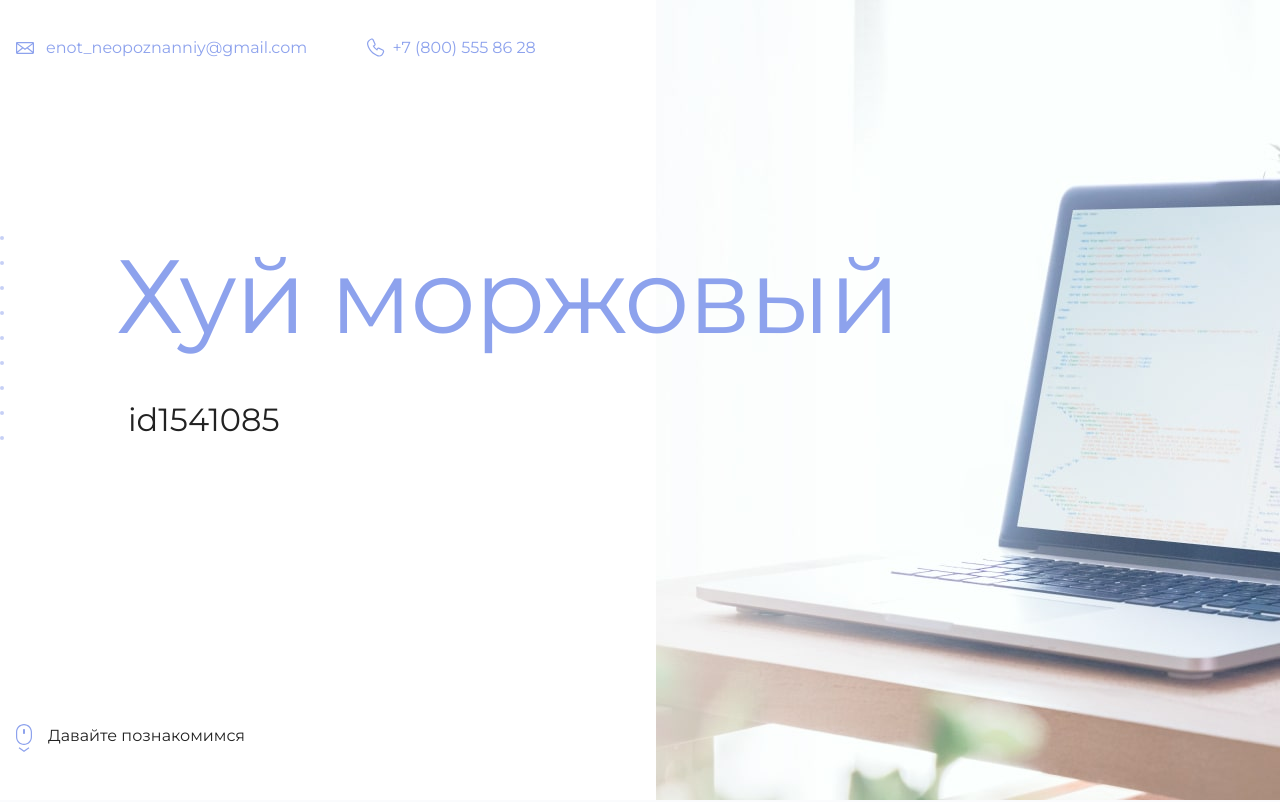
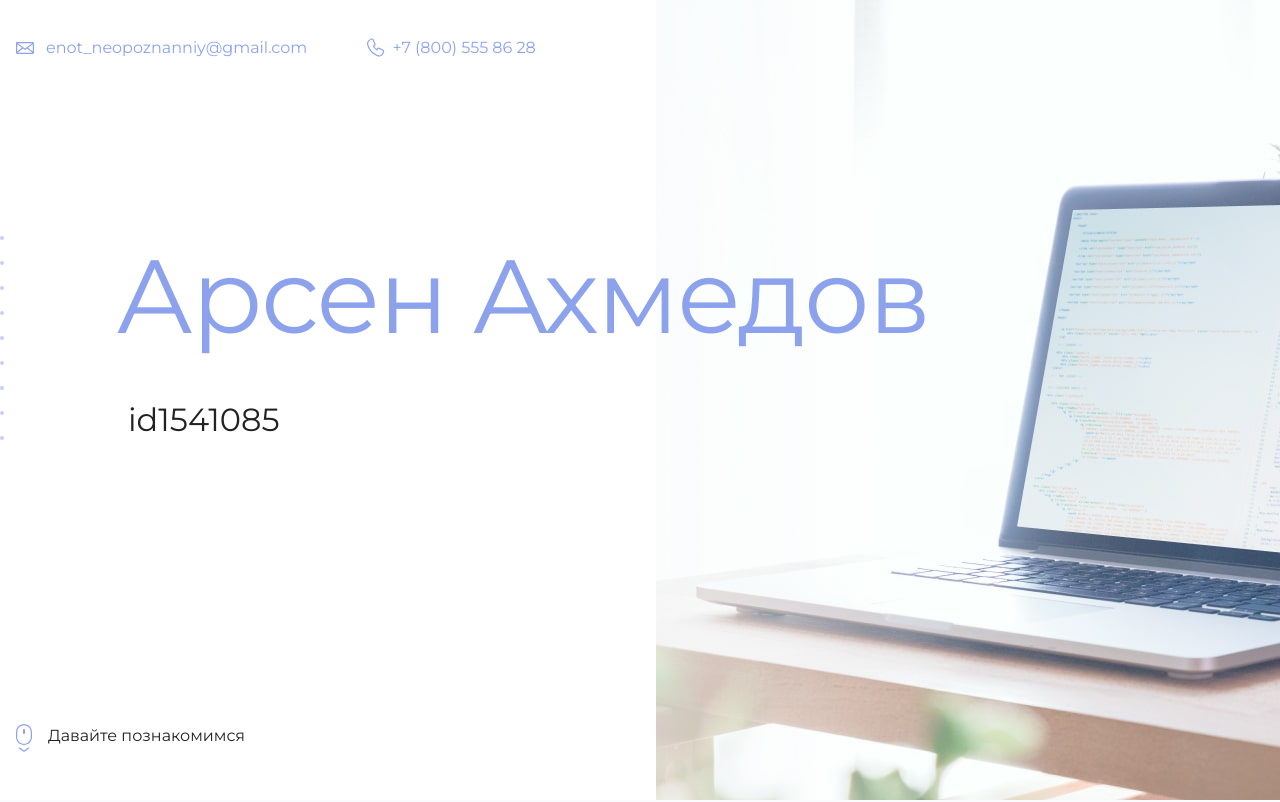
Before and after one commit to diskatch/my-first-exam, a plain HTML site: page index.html in a window 1280 px wide. Shown: the top 802 px of the page. Drawn offline with Linux system fonts and the light colour scheme.

Commit message:
Update index.html
Мое имя

```diff
--- a/index.html
+++ b/index.html
@@ -18,7 +18,7 @@
     <main>
       <section class="hero-image">
         <div class="container">
-          <h1 class="heading">Хуй моржовый</h1>
+          <h1 class="heading">Арсен Ахмедов</h1>
           <p>id1541085</p>
         </div>
       </section>
```
